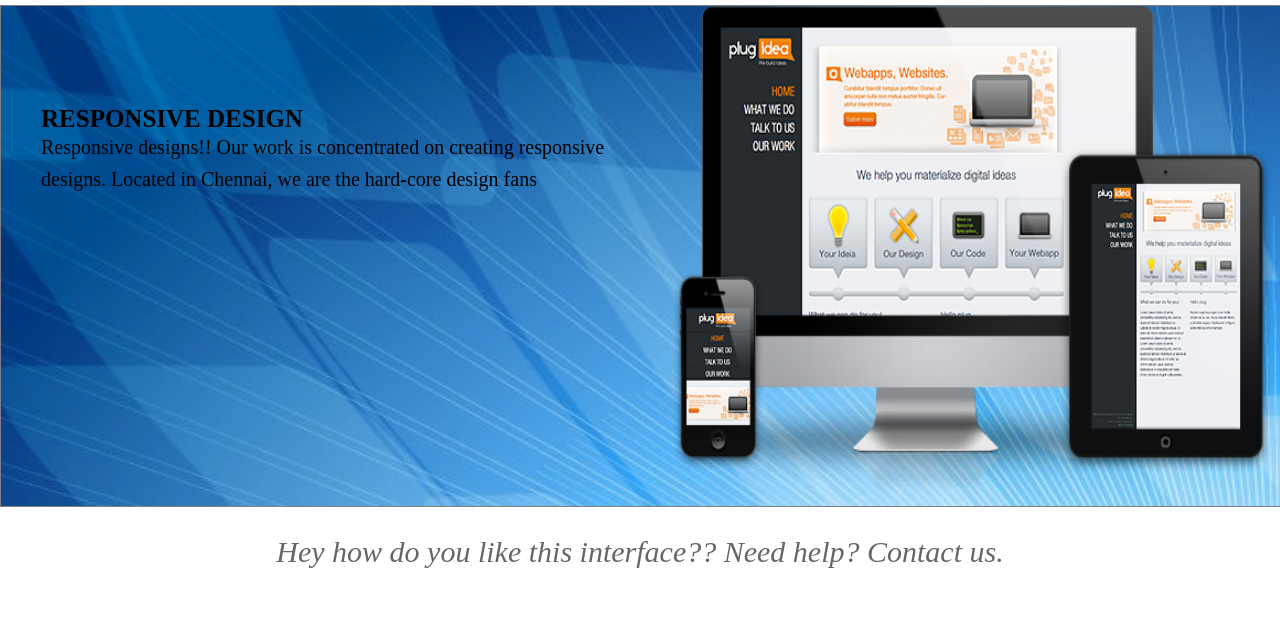
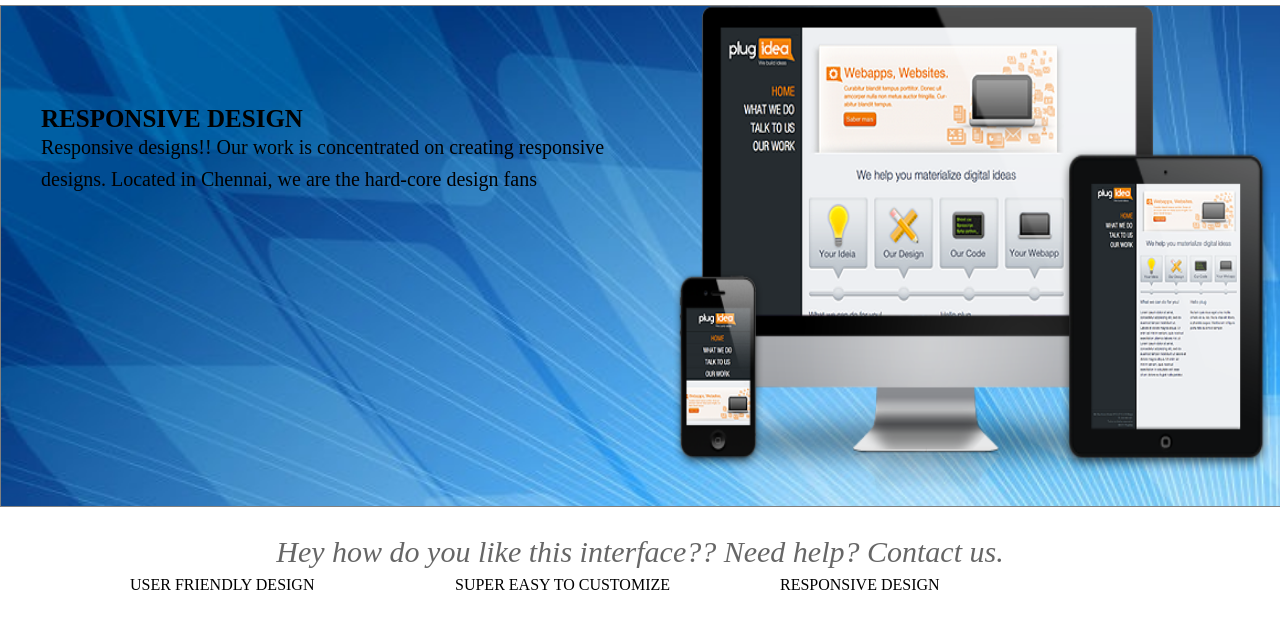
Before and after one commit to shrirambalakrishnan/designing_contest, a plain HTML site: page index.html in a window 1280 px wide. Shown: the part 72-700 px from the top of the page. Drawn offline with Linux system fonts and the light colour scheme.

Commit message:
added sub-sections

```diff
--- a/assets/stylesheets/index.css
+++ b/assets/stylesheets/index.css
@@ -148,4 +148,17 @@ ul li
     display: inline-block;
     padding-top: 30px;
     padding-bottom: 30px;
+    padding-left: 30px;
+    padding-right: 30px;
 }
+.design-types
+{
+    padding-left:100px;
+}
+
+.col-1-4
+{
+    width:25%;
+    float:left;
+    padding-left: 30px;
+}
--- a/index.html
+++ b/index.html
@@ -37,7 +37,17 @@
     <span>Hey how do you like this interface?? Need help? Contact us.</span>
 </section>
 <section class="design-types">
-
+    <section class="left">
+        <div class="left-title col-1-4">
+            <span>USER FRIENDLY DESIGN</span>
+        </div>
+    </section>
+    <section class="middle col-1-4">
+            <span>SUPER EASY TO CUSTOMIZE</span>
+    </section>
+    <section class="right col-1-4">
+            <span>RESPONSIVE DESIGN</span>
+    </section>
 </section>
 </body>
 </html>
```
